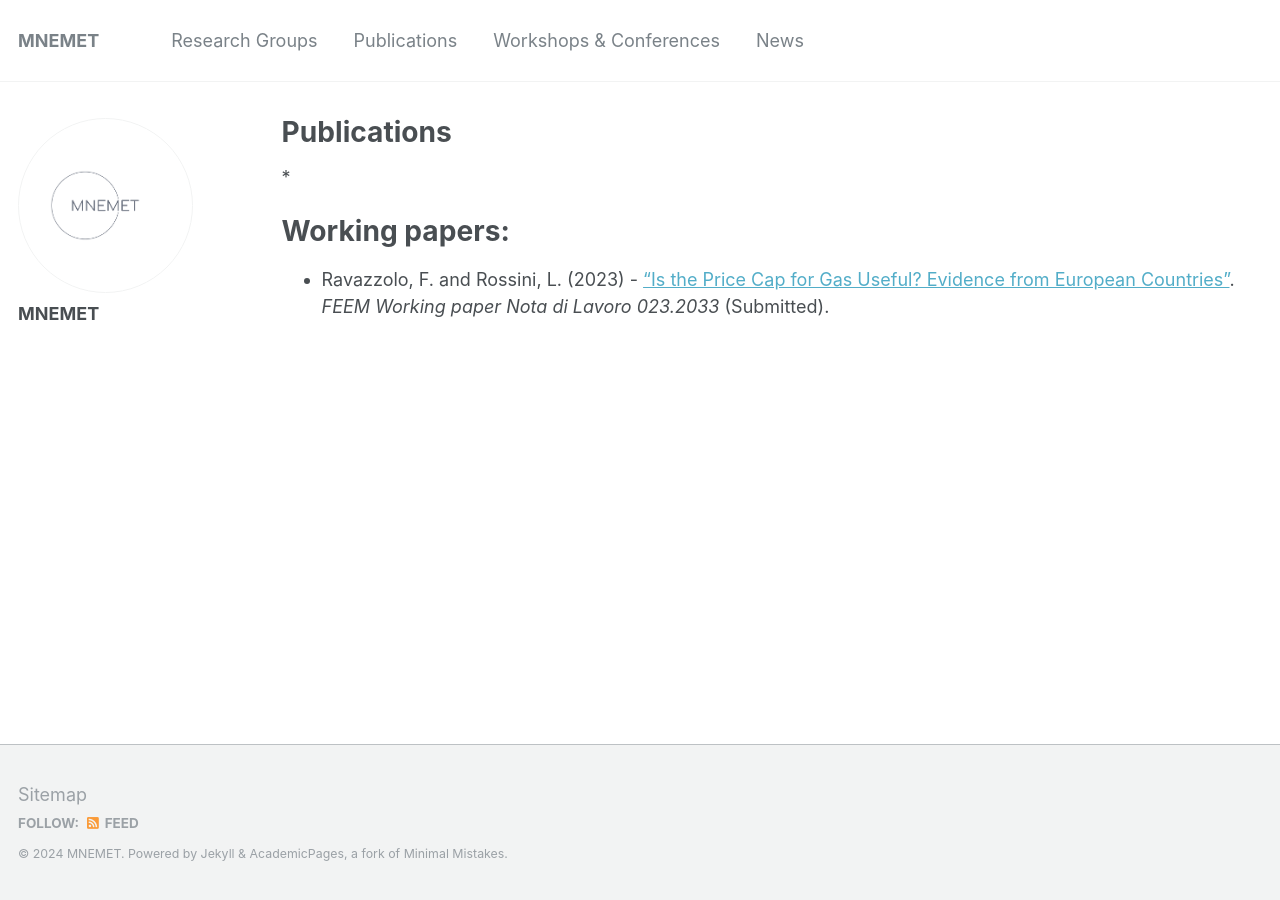
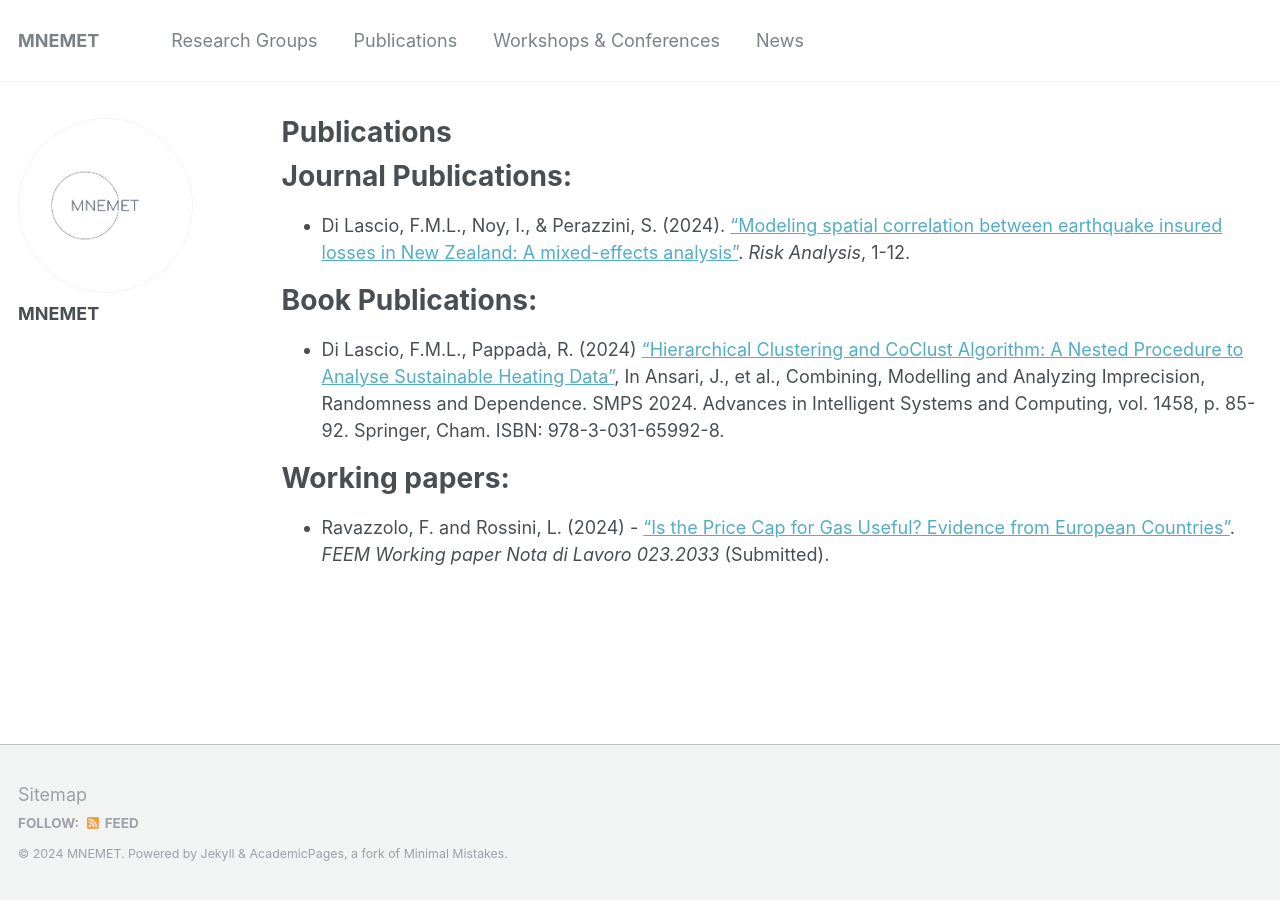
Before and after one commit to rossiniluca/Mnemet, a Jekyll site: the page built from _pages/publications.md, in a window 1280 px wide. Built offline with Jekyll 4.4.1, drawn with Linux system fonts in a browser that asks for light colours.

Commit message:
Update publications.md

```diff
--- a/_pages/publications.md
+++ b/_pages/publications.md
@@ -5,10 +5,16 @@ permalink: /publications/
 author_profile: true
 ---
 
-*
+Journal Publications:
+======
+* Di Lascio, F.M.L., Noy, I., & Perazzini, S. (2024). ["Modeling spatial correlation between earthquake insured losses in New Zealand: A mixed-effects analysis"](https://onlinelibrary.wiley.com/doi/10.1111/risa.16638?af=R). _Risk Analysis_, 1-12.
 
+
+Book Publications:
+======
+* Di Lascio, F.M.L., Pappadà, R. (2024) [“Hierarchical Clustering and CoClust Algorithm: A Nested Procedure to Analyse Sustainable Heating Data”](https://link.springer.com/chapter/10.1007/978-3-031-65993-5_10=), In Ansari, J., et al., Combining, Modelling and Analyzing Imprecision, Randomness and Dependence. SMPS 2024. Advances in Intelligent Systems and Computing, vol. 1458, p. 85-92. Springer, Cham. ISBN: 978-3-031-65992-8.
 
 Working papers:
 ======
 
-* Ravazzolo, F. and Rossini, L. (2023) - ["Is the Price Cap for Gas Useful? Evidence from European Countries"](https://www.feem.it/publications/is-the-price-cap-for-gas-useful-evidence-from-european-countries/). _FEEM Working paper Nota di Lavoro 023.2033_ (Submitted).
+* Ravazzolo, F. and Rossini, L. (2024) - ["Is the Price Cap for Gas Useful? Evidence from European Countries"](https://www.feem.it/publications/is-the-price-cap-for-gas-useful-evidence-from-european-countries/). _FEEM Working paper Nota di Lavoro 023.2033_ (Submitted).
```
